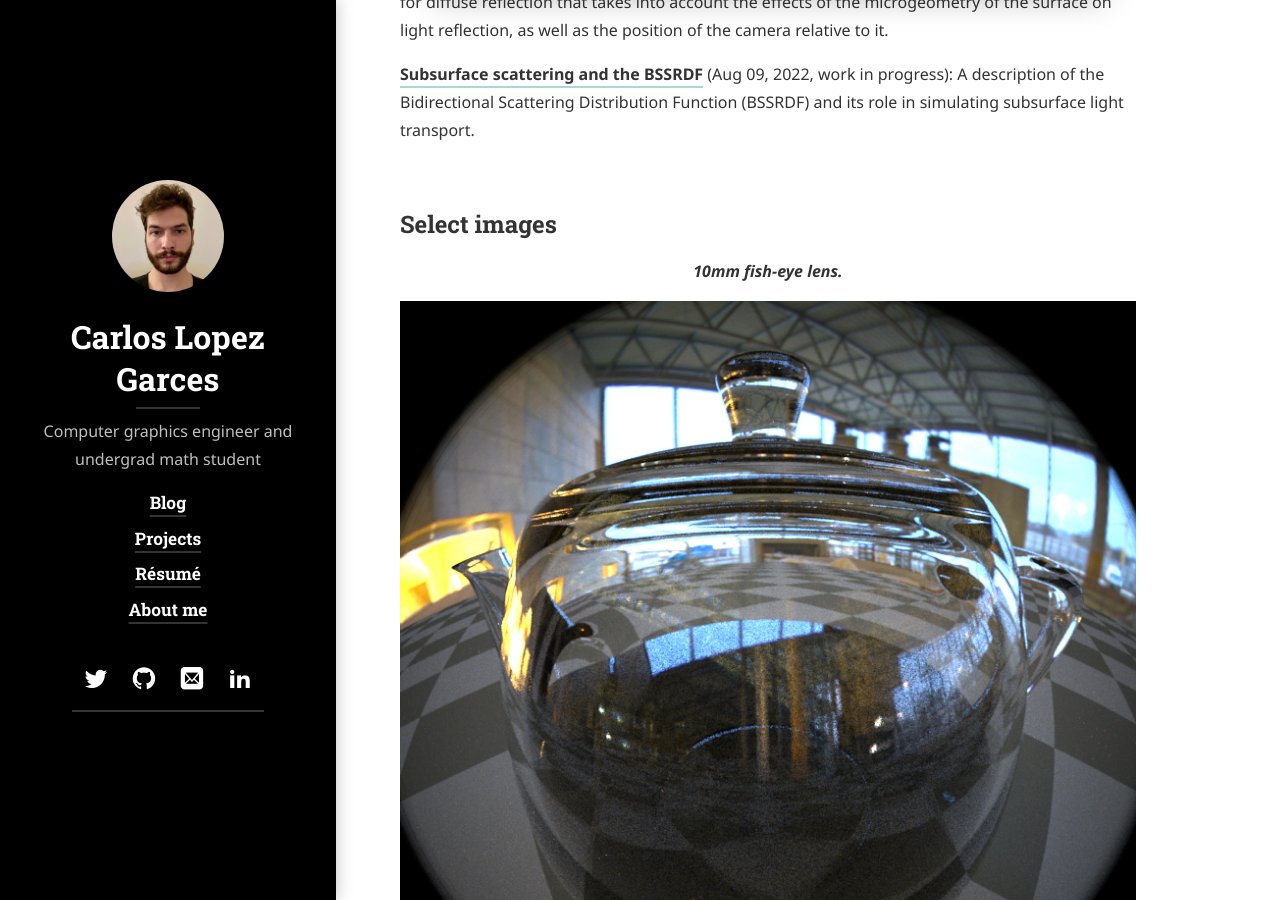
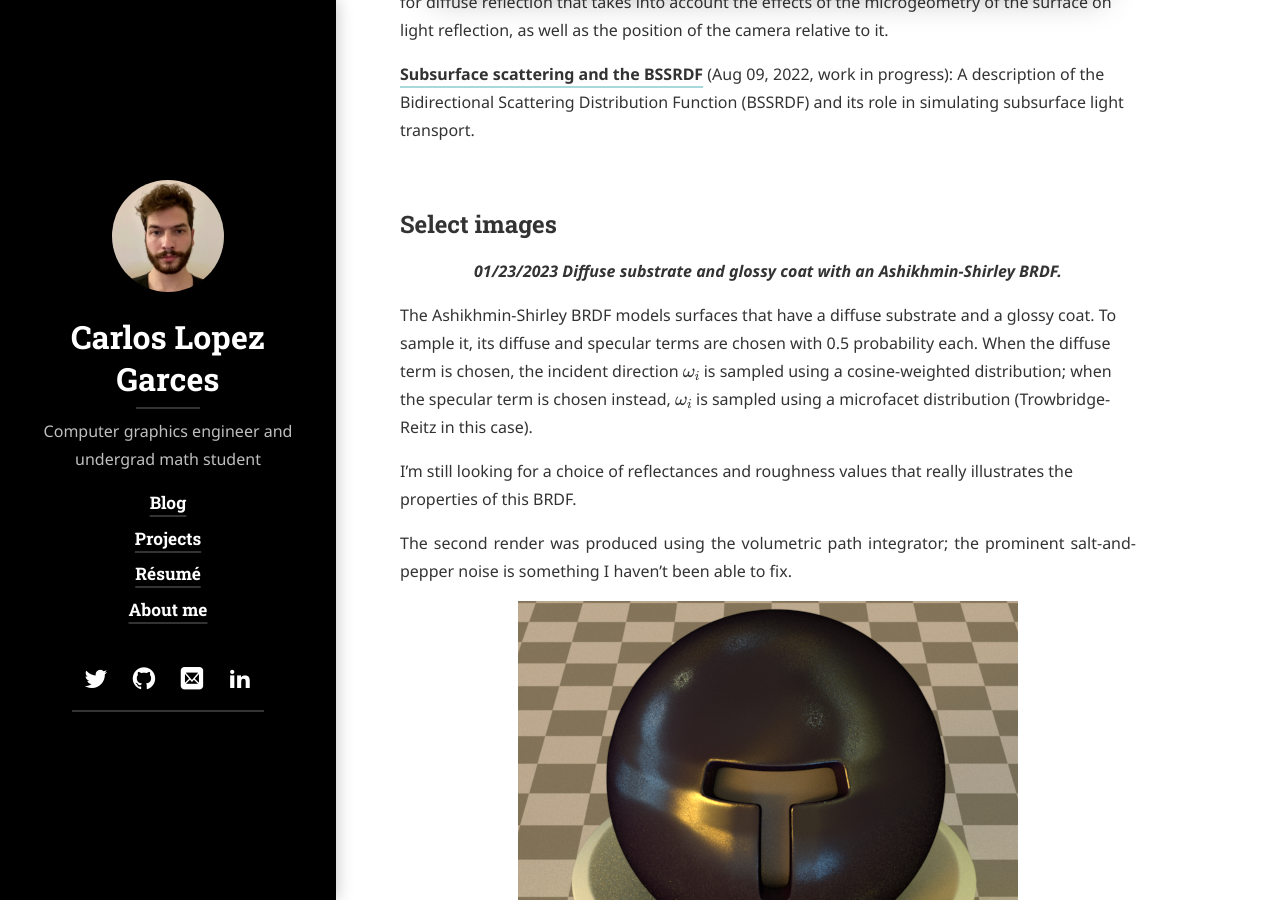
Before and after one commit to carlos-lopez-garces/carlos-lopez-garces.github.io, a Jekyll site: the page built from _projects/cpbrt.md, in a window 1280 px wide and 900 px high, scrolled down 2490 px. Built offline with Jekyll 4.4.1, drawn with Linux system fonts in a browser that asks for light colours; cached includes are drawn as plain includes; nearby versions of some CDN libraries; some web fonts are replaced; library files that are not in the unit come from our copies; some of the changed text lies outside the part shown.

Commit message:
Update Select images of CPBRT project

```diff
--- a/_projects/cpbrt.md
+++ b/_projects/cpbrt.md
@@ -28,7 +28,7 @@ Check out the source code on ***[Github](https://github.com/carlos-lopez-garces/
 ## Features
 
 | **Light transport algorithms:** Kajiya path tracing (unidirectional, unbiased Monte Carlo estimation of the light transport equation). Direct-lighting (no indirect illumination) and path (full global illumination) integrators. | **Reflectance models and BRDFs:** Lambert diffuse model, Oren-Nayar diffuse model for rough surfaces, Fresnel perfectly specular model, and Fresnel glossy specular model (with Torrance-Sparrow microfacets with Beckmann-Spizzichino or Trowbridge-Reitz distributions). |
-| **Textures:** Floating-point and spectrum constant-value textures. Procedural checkerboard texture, antialiased with a box filter. Mipmapping. | **Materials:** Matte with either a perfect diffuse Lambertian BRDF or an Oren-Nayar BRDF for various degrees of roughness; plastic with diffuse and glossy specular BRDFs; mirror with a perfectly-specular BRDF; gold; and glass with perfectly-specular BRDF and BTDF. |
+| **Textures:** Floating-point and spectrum constant-value textures. Procedural checkerboard texture, antialiased with a box filter. Mipmapping. | **Materials:** Matte with either a perfect diffuse Lambertian BRDF or an Oren-Nayar BRDF for various degrees of roughness; plastic with diffuse and glossy specular BRDFs; mirror with a perfectly-specular BRDF; gold; glass with perfectly-specular BRDF and BTDF; diffuse substrate and glossy coat with an Ashikhmin-Shirley BRDF. |
 | **Shapes:** Triangle meshes, single triangles, and spherical implicit surfaces. | **Accelerators:** BVH with 5 different primitive (or object) subdivision methods: linear BVH, hierarchical linear BVH, midpoint partitioning, equal counts partitioning, and surface area heuristic (SAH).|
 | **Samplers:** Uniform or jittered stratified pixel sampling for 1D samples and Latin Hypercube sampling for 2D samples. Samplers rely on a Permuted Congruential Generator (PCG) pseudo-random number generator. | **Filters:** Box, triangle, Gaussian, Mitchell-Netravali, and Lanczos windowed-sinc filters. |
 | **Lights:** Point and diffuse area light sources. An area light can take the form of any of the supported *shapes*. Infinite area light source backed by environment map. | **Cameras:** Thin lens perspective and orthographic projective cameras with configurable aperture and focal distance (for depth of field) and film aspect ratio. The perspective camera also has a configurable field of view. |
@@ -43,6 +43,21 @@ Check out the source code on ***[Github](https://github.com/carlos-lopez-garces/
 **[Subsurface scattering and the BSSRDF](/blog/cpbrt/2022-08-09-subsurface-scattering-and-the-bssrdf)** (Aug 09, 2022, work in progress): A description of the Bidirectional Scattering Distribution Function (BSSRDF) and its role in simulating subsurface light transport.
 
 ## Select images
+
+***01/23/2023 Diffuse substrate and glossy coat with an Ashikhmin-Shirley BRDF.***
+{: style="text-align: center;"}
+The Ashikhmin-Shirley BRDF models surfaces that have a diffuse substrate and a glossy coat. To sample it, its diffuse and specular terms are chosen with 0.5 probability each. When the diffuse term is chosen, the incident direction $$ \omega_i $$ is sampled using a cosine-weighted distribution; when the specular term is chosen instead, $$ \omega_i $$ is sampled using a microfacet distribution (Trowbridge-Reitz in this case).
+
+I'm still looking for a choice of reflectances and roughness values that really illustrates the properties of this BRDF.
+
+The second render was produced using the volumetric path integrator; the prominent salt-and-pepper noise is something I haven't been able to fix.
+{: style="text-align: justify;"}
+![](/assets/img/projects/cpbrt/24.png)
+{: style="text-align: center;"
+![](/assets/img/projects/cpbrt/25.png)
+{: style="text-align: center;"}
+![](/assets/img/projects/cpbrt/25.png)
+{: style="text-align: center;"}
 
 ***10mm fish-eye lens.***
 {: style="text-align: center;"}
```
Also changed, not shown: assets/img/projects/cpbrt/24.png (added), assets/img/projects/cpbrt/25.png (added).
